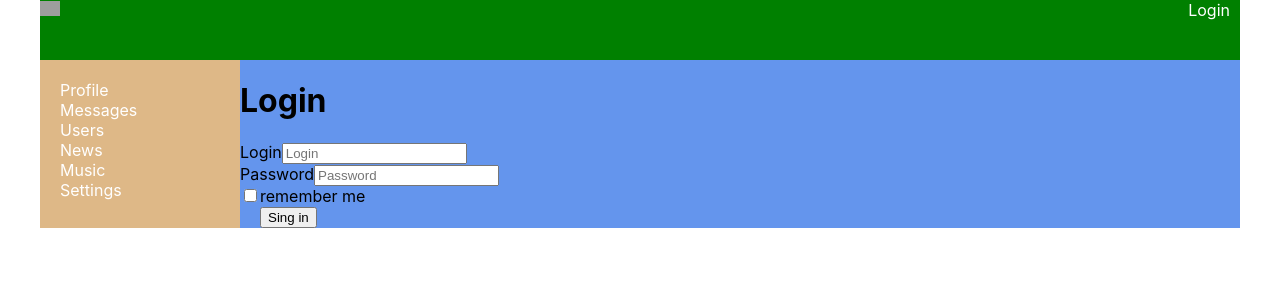
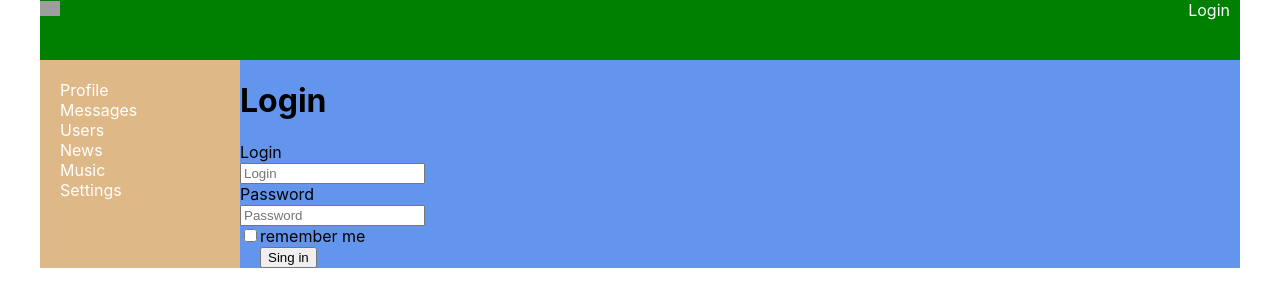
Before and after one commit to Arni01/social-network-react, a React (Create React App) app: page /login in a window 1280 px wide. Shown: the top 306 px of the page. Built offline with nearby package versions, Linux system fonts and the light colour scheme; no server answers; grey boxes are pictures that could not be loaded.

Commit message:
77 lesson

```diff
--- a/src/components/Dialogs/Dialogs.js
+++ b/src/components/Dialogs/Dialogs.js
@@ -3,6 +3,8 @@ import DialogItem from './DialogItem/DialogItem';
 import Message from './Message/Message';
 import { dialogs, dialogsItems, messages } from './Dialogs.module.css';
 import { Field, reduxForm } from 'redux-form';
+import { Textarea } from '../common/FormControls/FormControls';
+import { maxLenght, requiredField } from '../../utils/validators/validator';
 
 const Dialogs = (props) => {
   let state = props.data;
@@ -28,12 +30,15 @@ const Dialogs = (props) => {
   );
 };
 
+const maxLenght100 = maxLenght(100);
+
 const AddMessageForm = (props) => {
   return (
     <form onSubmit={props.handleSubmit}>
       <div>
         <Field
-          component="textarea"
+          component={Textarea}
+          validate={[requiredField, maxLenght100]}
           placeholder="Enter your message"
           name="newMessageText"
         />
--- a/src/components/Login/Login.js
+++ b/src/components/Login/Login.js
@@ -1,8 +1,11 @@
 import React from 'react';
 import { Field, reduxForm } from 'redux-form';
+import { maxLenght, requiredField } from '../../utils/validators/validator';
+import { Input } from '../common/FormControls/FormControls';
+
+const maxLenght20 = maxLenght(20);
 
 const LoginForm = (props) => {
-  console.log('rerender');
   return (
     <form onSubmit={props.handleSubmit}>
       <div>
@@ -11,7 +14,8 @@ const LoginForm = (props) => {
           id={'login'}
           name={'login'}
           placeholder="Login"
-          component="input"
+          component={Input}
+          validate={[requiredField, maxLenght20]}
         />
       </div>
       <div>
@@ -20,7 +24,8 @@ const LoginForm = (props) => {
           id={'password'}
           name={'password'}
           placeholder="Password"
-          component="input"
+          component={Input}
+          validate={[requiredField, maxLenght20]}
         />
       </div>
       <div>
--- a/src/components/Profile/MyPosts/MyPosts.js
+++ b/src/components/Profile/MyPosts/MyPosts.js
@@ -1,5 +1,7 @@
 import React from 'react';
 import { Field, reduxForm } from 'redux-form';
+import { maxLenght, requiredField } from '../../../utils/validators/validator';
+import { Textarea } from '../../common/FormControls/FormControls';
 import { postsBlock, posts } from './MyPosts.module.css';
 import Post from './Post/Post';
 
@@ -23,16 +25,22 @@ const MyPosts = (props) => {
   );
 };
 
+const maxLenght10 = maxLenght(10);
+
 const AddNewPost = (props) => {
   return (
     <form onSubmit={props.handleSubmit}>
-      <Field name="newPostText" component="textarea" />
+      <Field
+        name="newPostText"
+        component={Textarea}
+        validate={[requiredField, maxLenght10]}
+      />
       <button>Add post</button>
     </form>
   );
 };
 
-const AddNewPostRedux = reduxForm({ form: 'frofileAddNewPostForm' })(
+const AddNewPostRedux = reduxForm({ form: 'profileAddNewPostForm' })(
   AddNewPost
 );
 
--- /dev/null
+++ b/src/components/common/FormControls/FormControls.js
@@ -0,0 +1,19 @@
+import React from 'react';
+import s from './FormControls.module.css';
+
+const Element =
+  (Element) =>
+  ({ input, meta, child, ...props }) => {
+    const hasError = meta.touched && meta.error;
+    return (
+      <div className={s.formControl + ' ' + (hasError ? s.error : '')}>
+        <div>
+          <Element {...input} {...props} />
+        </div>
+        {hasError && <span>{meta.error}</span>}
+      </div>
+    );
+  };
+
+export const Textarea = Element('textarea');
+export const Input = Element('input');
--- /dev/null
+++ b/src/components/common/FormControls/FormControls.module.css
@@ -0,0 +1,15 @@
+.formControl {
+}
+
+.formControl.error input,
+.formControl.error textarea {
+  border: 3px solid red;
+}
+
+.formControl.error span {
+  color: red;
+  background: none;
+  padding: 0;
+  font-size: 15;
+  font-weight: bold;
+}
--- /dev/null
+++ b/src/utils/validators/validator.js
@@ -0,0 +1,13 @@
+export const requiredField = (value) => {
+  if (value) return undefined;
+
+  return 'Field is requred';
+};
+
+export const maxLenght = (max) => {
+  return (value) => {
+    if (value.length < max) return undefined;
+
+    return 'Max lenght' + max;
+  };
+};
```
